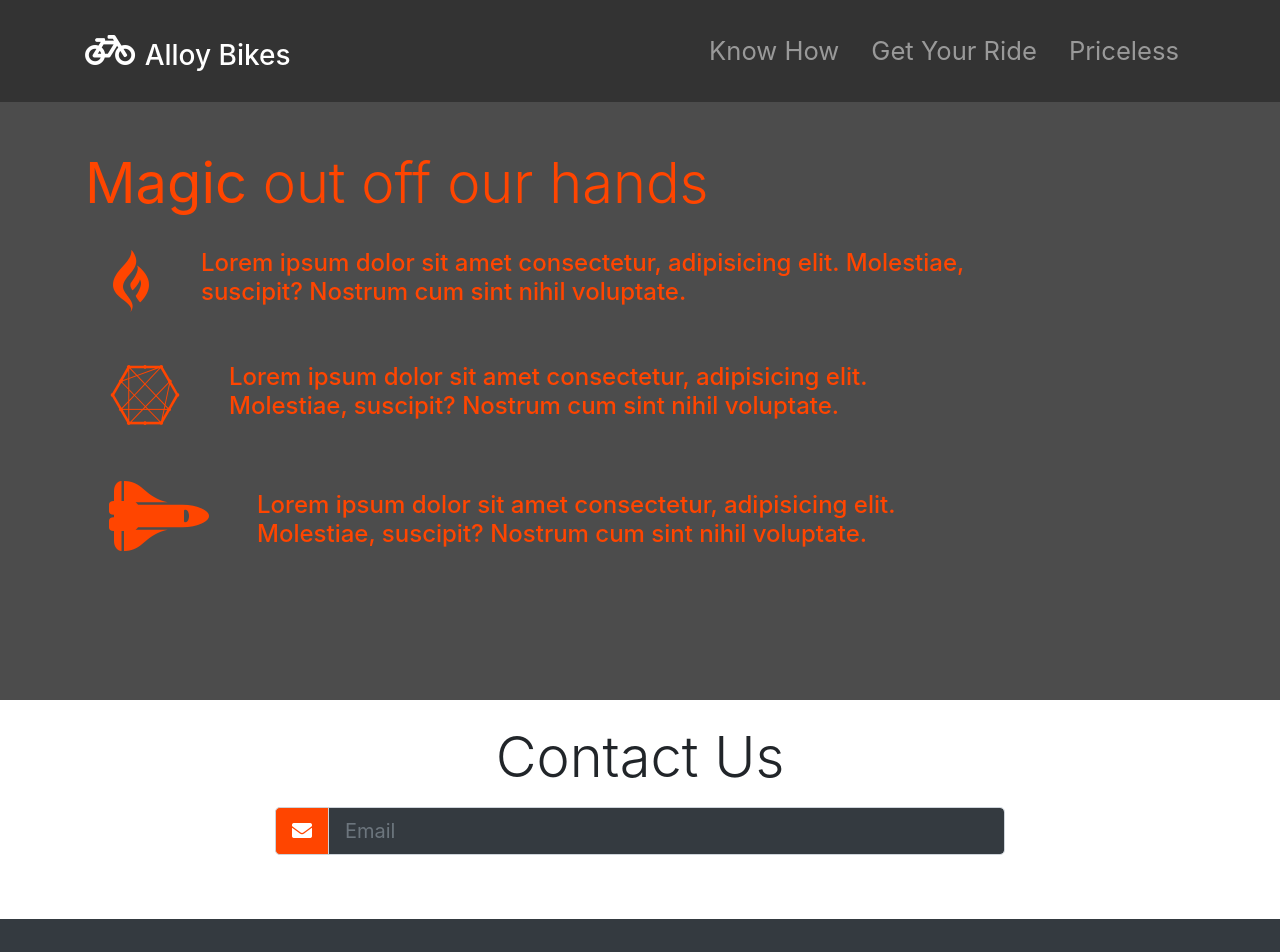
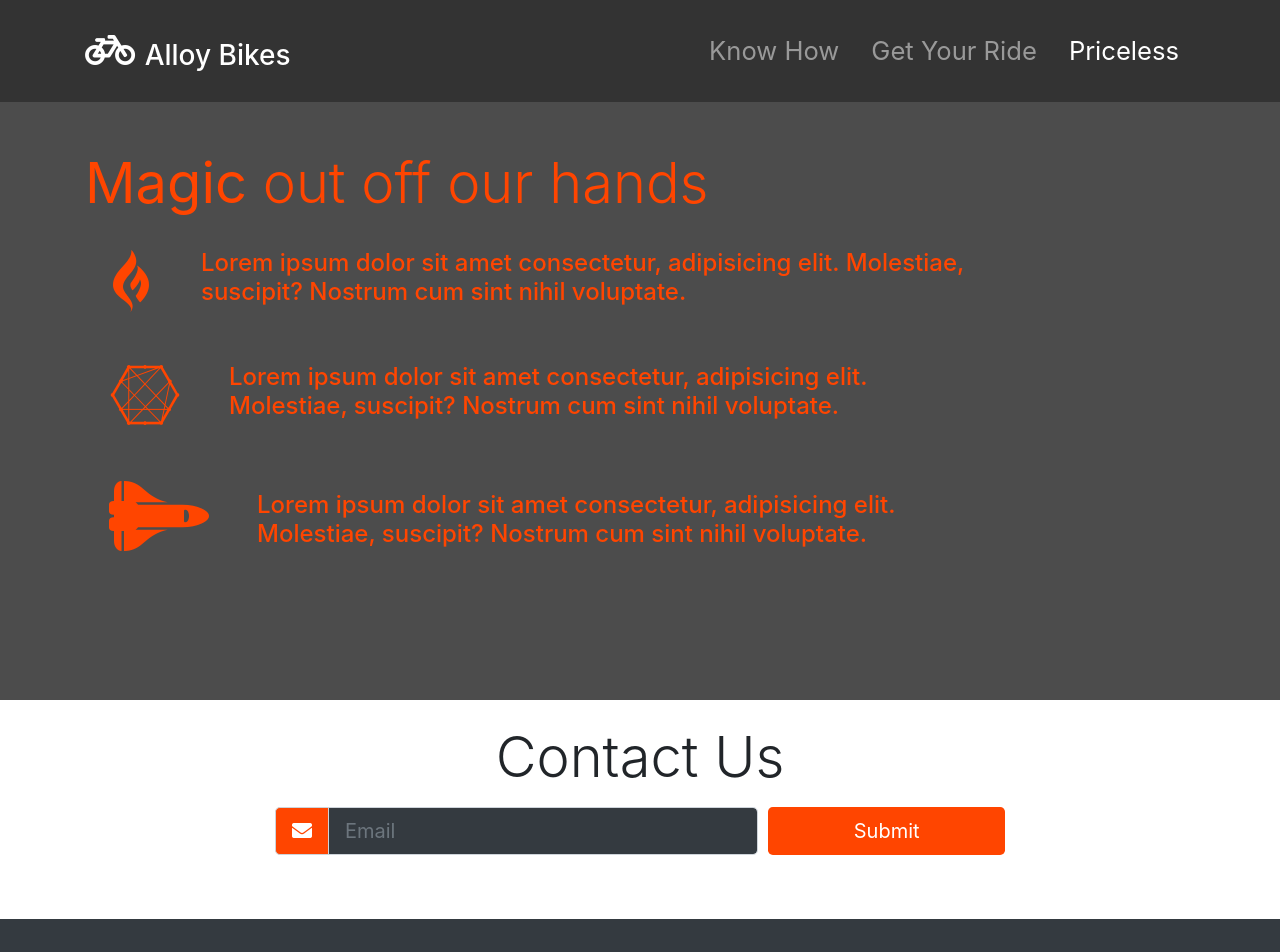
Before and after one commit to db585/FCC-ProductLandingPageDB, a website: page index.html in a window 1280 px wide. Shown: the top 952 px of the page. Drawn offline with nearby package versions, Linux system fonts and the light colour scheme.

Commit message:
Change the proj to FCC requirement(id and so on)

```diff
--- a/index.html
+++ b/index.html
@@ -13,15 +13,16 @@
   <title>Alloy Bikes</title>
 </head>
 
-<body data-spy="scroll" data-target="#db-main-navbar" id="home">
+<body>
 
   <!-- NAVBAR -->
 
-  <nav class="navbar navbar-expand-md navbar-dark fixed-top py-4" id="db-main-navbar">
+  <header data-spy="scroll" data-target="#nav-bar" id="header">
+    <nav class="navbar navbar-expand-md navbar-dark fixed-top py-4" id="nav-bar">
       <div class="container">
-      <a href="#home" class="navbar-brand">
+        <a href="#header" class="navbar-brand">
           <span>
-          <i class="fas fa-bicycle fa-2x pr-1"></i>
+            <i class="fas fa-bicycle fa-2x pr-1" id="header-img"></i>
           </span>
           <h3 class="d-inline align-content-end"> Alloy Bikes</h3>
         </a>
@@ -31,7 +32,7 @@
         <div class="collapse navbar-collapse" id="navbarCollapse">
           <ul class="navbar-nav ml-auto">
             <li class="nav-item px-2">
-            <a href="#home" class="nav-link">Know How</a>
+              <a href="#header" class="nav-link">Know How</a>
             </li>
             <li class="nav-item px-2">
               <a href="#ride" class="nav-link">Get Your Ride</a>
@@ -43,12 +44,12 @@
         </div>
       </div>
     </nav>
+  </header>
 
 
   <!--  KNOW HOW SECTION -->
 
-
-  <header id="db-know-how-section">
+  <section id="db-know-how-section">
     <div class="db-dark-overlay">
       <div class="db-know-how-inner container">
         <!-- Grid system start -->
@@ -90,7 +91,7 @@
         </div>
       </div>
     </div>
-  </header>
+  </section>
 
 
   <!-- NEWSLETTER SECTION-->
@@ -102,16 +103,27 @@
         <!-- py- top and bottom padding -->
         <div class="col-md-8 text-center mx-auto pt-4 pb-5">
           <h3 class="display-4 pb-2">Contact Us</h3>
-          <div class="form-group">
+
+          <form action="https://www.freecodecamp.com/email-submit" id="form">
+
+            <div class="form-row">
+              <div class="form-group col-md-8">
                 <div class="input-group input-group-lg">
                   <div class="input-group-prepend">
                     <span class="input-group-text db-bg-orangered text-white">
                       <i class="fas fa-envelope"></i>
                     </span>
                   </div>
-              <input type="email" class="form-control bg-dark text-white" placeholder="Email">
+                  <input type="email" id="email" class="form-control bg-dark text-white" placeholder="Email">
                 </div>
               </div>
+              <div class="form-group col-md-4">
+                <input type="submit" id="submit" class="btn db-bg-orangered text-white btn-lg btn-block" value="Submit">
+              </div>
+            </div>
+
+          </form>
+
         </div>
       </div>
     </div>
@@ -120,7 +132,6 @@
 
   <!-- GET YOUR RIDE SECTION -->
 
-  <!-- CREATE SECTION -->
   <section id="ride" class="py-5 bg-dark text-white">
     <div class="container">
       <!-- Grid start -->
@@ -130,7 +141,8 @@
         <div class="col-md-6 order-2 pt-5">
 
           <div class="embed-responsive embed-responsive-16by9 rounded">
-            <iframe class="embed-responsive-item" src="https://www.youtube.com/embed/iT9ZDULtjF0?rel=0" allowfullscreen></iframe>
+            <iframe id="video" class="embed-responsive-item" src="https://www.youtube.com/embed/iT9ZDULtjF0?rel=0"
+              allowfullscreen></iframe>
           </div>
         </div>
         <!-- Right part -->
@@ -262,7 +274,7 @@
 
     // Init scrollspy
     $('body').scrollspy({
-      target: '#main-nav'
+      target: '#nav-bar'
     });
   </script>
 </body>
--- a/scss/style.scss
+++ b/scss/style.scss
@@ -1,4 +1,4 @@
-#db-main-navbar {
+#nav-bar {
   background: #333;
   color: #fff;
   font-size: 1.6em;
@@ -29,7 +29,9 @@
   background: rgba(0, 0, 0, 0.7);
 }
 
-
+// Jump links and viewport positioning
+// http://nicolasgallagher.com/jump-links-and-viewport-positioning/
+// not the best way, cause it change layout but it works and it's fine
 #ride:before {
   content: "";
   display: block;
```
Also changed, not shown: css/style.css. Lines whose indentation alone changed are shown as unchanged.
